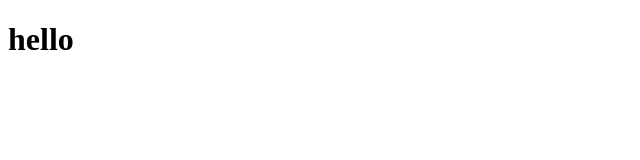
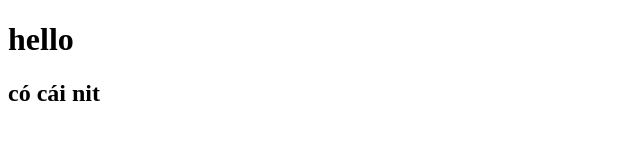
Before and after one commit to minhtuan249/vut-file-nay, a plain HTML site: page index.html in a window 1280 px wide. Shown: the whole page, without its empty margins (0-640 px from the left). Drawn offline with Linux system fonts and the light colour scheme.

Commit message:
sửa đổi lần 1

```diff
--- a/index.html
+++ b/index.html
@@ -7,5 +7,6 @@
 </head>
 <body>
     <h1>hello</h1>
+    <h2>có cái nit </h2>
 </body>
 </html>
```
